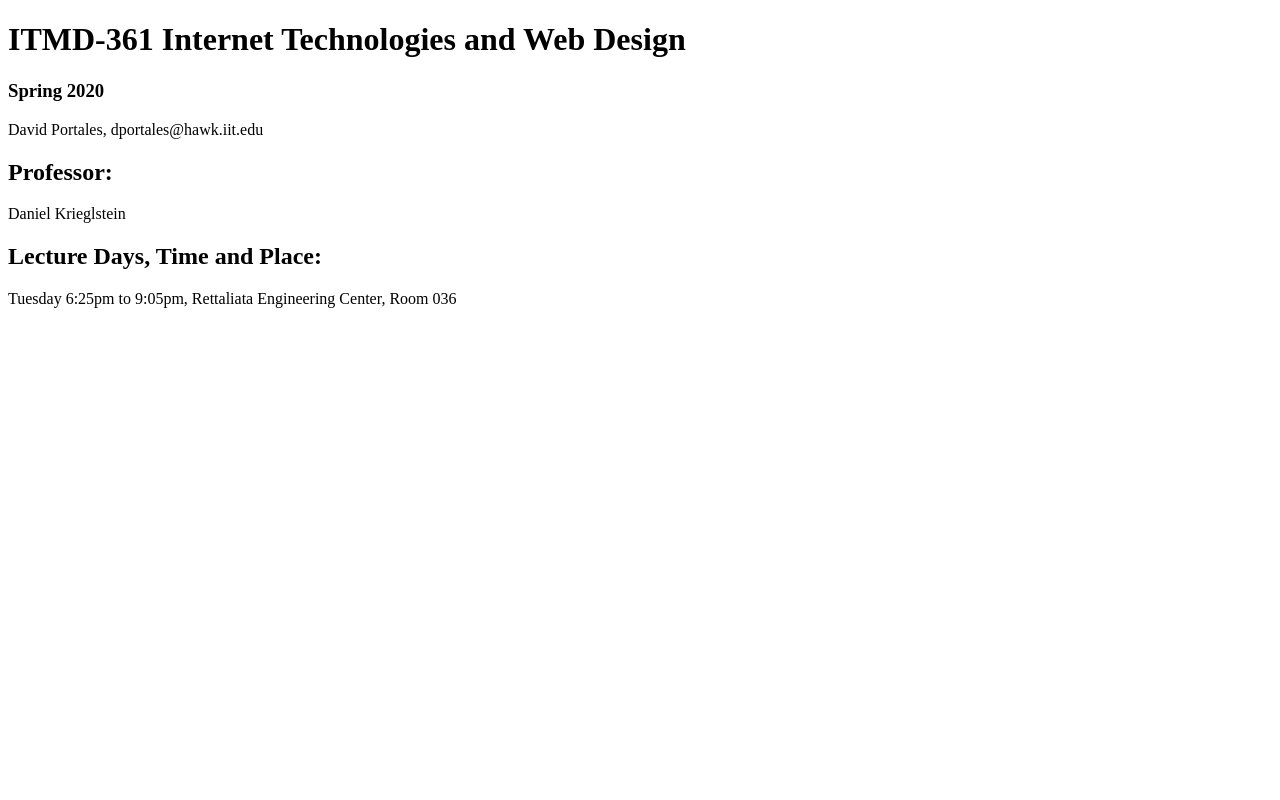
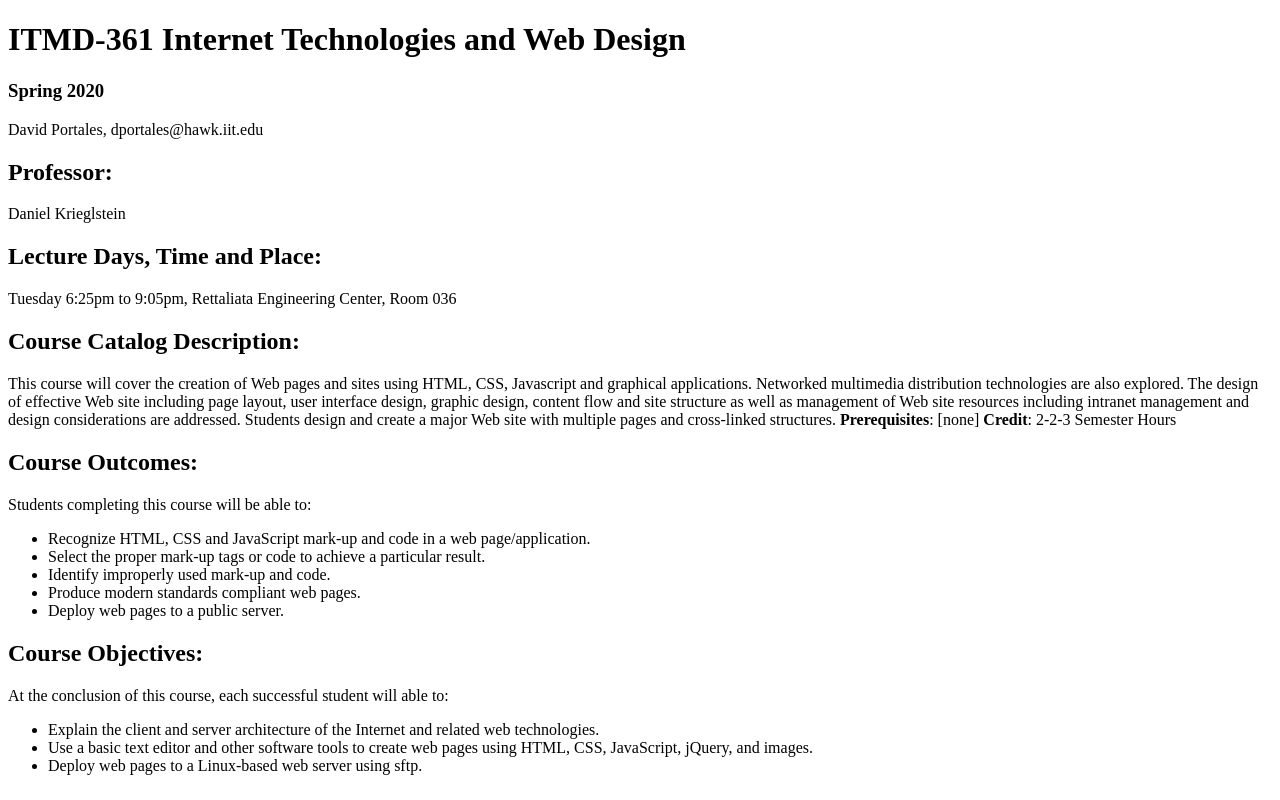
Before and after one commit to dportales/itm361-lab2, a plain HTML site: page index.html in a window 1280 px wide. Drawn offline with Linux system fonts and the light colour scheme.

Commit message:
rest of course catalog plus closing document

```diff
--- a/index.html
+++ b/index.html
@@ -20,3 +20,33 @@
 
 	<h2>Lecture Days, Time and Place:</h2>
 	<p>Tuesday 6:25pm to 9:05pm, Rettaliata Engineering Center, Room 036</p>
+
+	<h2>Course Catalog Description:</h2>
+	<p>This course will cover the creation of Web pages and sites using HTML, CSS, Javascript and graphical applications.
+	Networked multimedia distribution technologies are also explored. The design of effective Web site including page layout,
+	user interface design, graphic design, content flow and site structure as well as management of Web site resources including
+	intranet management and design considerations are addressed. Students design and create a major Web site with multiple pages
+	and cross-linked structures. <strong>Prerequisites</strong>: [none] <strong>Credit</strong>: 2-2-3 Semester Hours</p>
+
+	<h2>Course Outcomes:</h2>
+	<p>Students completing this course will be able to:</p>
+
+<ul>
+	<li>Recognize HTML, CSS and JavaScript mark-up and code in a web page/application.</li>
+	<li>Select the proper mark-up tags or code to achieve a particular result.</li>
+	<li>Identify improperly used mark-up and code.</li>
+	<li>Produce modern standards compliant web pages.</li>
+	<li>Deploy web pages to a public server.</li>
+</ul>
+
+	<h2>Course Objectives:</h2>
+	<p>At the conclusion of this course, each successful student will able to:</p>
+
+<ul>
+	<li>Explain the client and server architecture of the Internet and related web technologies.</li>
+	<li>Use a basic text editor and other software tools to create web pages using HTML, CSS, JavaScript, jQuery, and images.</li>
+	<li>Deploy web pages to a Linux-based web server using sftp.</li>
+</ul>
+
+</body>
+</html>
```
